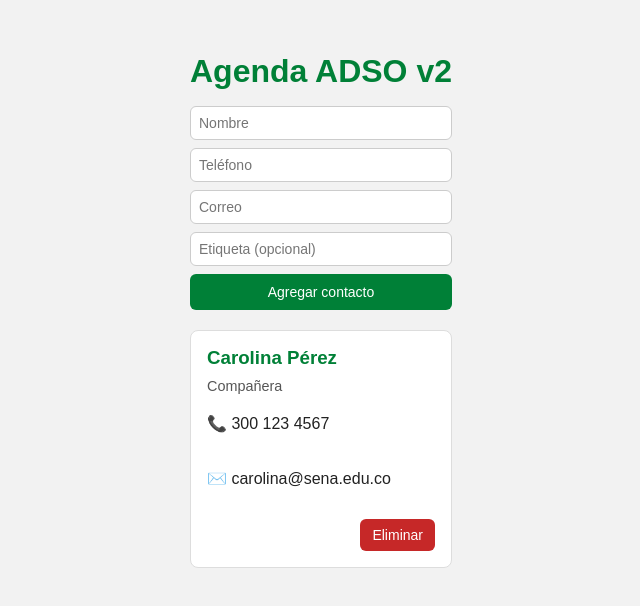
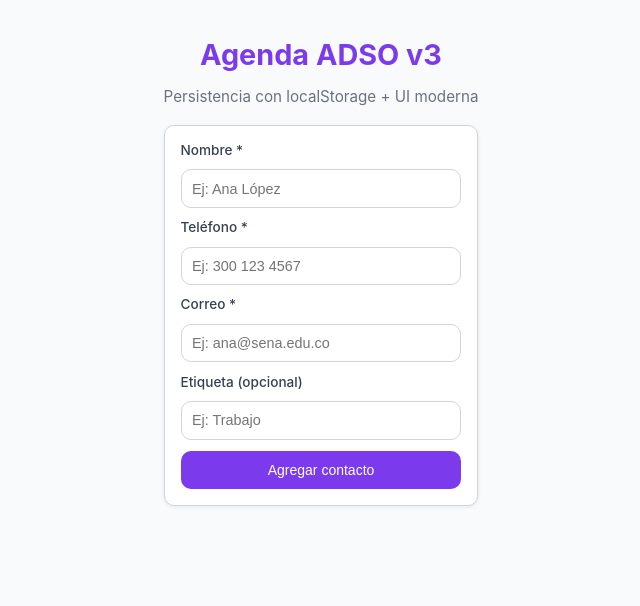
Before and after one commit to AlexanderRm16/Agenda-Adso, a React (Vite) app: page / in a window 1280 px wide. Shown: the top 606 px of the page, without its empty margins (319-959 px from the left). Built offline with nearby package versions, Linux system fonts and the light colour scheme.

Commit message:
Persistencia de contactos en el navegador

```diff
--- a/src/App.css
+++ b/src/App.css
@@ -1,90 +1,113 @@
-/* Contenedor principal de toda la aplicación */
-.app-container {
-  max-width: 400px;       /* ancho tipo app móvil */
-  margin: 20px auto;      /* centra la app en la pantalla */
-  font-family: sans-serif;
+:root {
+  --morado: #7c3aed;
+  --morado-oscuro: #5b21b6;
+  --gris: #374151;
+  --borde: #d1d5db;
+  --error: #dc2626;
+  --radio: 10px;
+  --shadow: 0 1px 4px rgba(0, 0, 0, 0.08);
 }
 
-/* Título grande "Agenda ADSO 📒" */
+body {
+  background: #f8fafc;
+  font-family: "Inter", Arial, sans-serif;
+  margin: 0;
+  color: var(--gris);
+}
+
+.app-container {
+  max-width: 700px;
+  margin: 2rem auto;
+  padding: 0 1rem;
+}
+
 .app-title {
   text-align: center;
-  color: #008037;         /* verde SENA */
-  margin-bottom: 20px;
+  font-size: 1.8rem;
+  font-weight: 700;
+  color: var(--morado);
+  margin: 0.3rem 0;
 }
 
-/* Texto pequeño bajo el título ("Contactos guardados") */
-.app-subtitle {
+.subtitulo {
   text-align: center;
-  font-size: 14px;
-  color: #555;
-  margin-top: 0;
-  margin-bottom: 16px;
+  font-size: 0.95rem;
+  color: #6b7280;
+  margin-bottom: 1.2rem;
 }
 
-/* Tarjeta de cada contacto */
-.card-contacto {
-  border: 1px solid gray;
-  background-color: #f9f9f9;
-  padding: 10px;
-  margin: 5px 0;
-  border-radius: 8px;
+.form-contacto {
+  background: #fff;
+  padding: 1rem;
+  border: 1px solid var(--borde);
+  border-radius: var(--radio);
+  box-shadow: var(--shadow);
+  display: flex;
+  flex-direction: column;
+  gap: 0.7rem;
+  margin-bottom: 1.2rem;
 }
 
-/* Nombre del contacto dentro de la tarjeta */
-.card-nombre {
-  margin: 0 0 6px 0;
-  font-size: 16px;
-  font-weight: bold;
+label {
+  font-size: 0.85rem;
+  font-weight: 500;
 }
 
-/* Líneas de información (teléfono, correo) */
-.card-linea {
-  margin: 4px 0;
-  font-size: 14px;
+input {
+  padding: 0.65rem;
+  border: 1px solid var(--borde);
+  border-radius: var(--radio);
+  font-size: 0.9rem;
 }
 
-/* Etiqueta del contacto (por ejemplo "Instructor", "Cliente", "Compañera") */
-.card-etiqueta {
-  margin: 4px 0;
-  font-size: 12px;
-  color: green;
+.btn-primario {
+  background: var(--morado);
+  color: #fff;
+  padding: 0.7rem;
+  border: 0;
+  border-radius: var(--radio);
+  cursor: pointer;
+  transition: 0.2s;
 }
 
-/* Nota final al pie ("Versión 0.1...") */
-.app-nota {
-  font-size: 12px;
-  text-align: center;
-  margin-top: 30px;
-  color: #888;
+.btn-primario:hover {
+  background: var(--morado-oscuro);
 }
-.app-container { max-width: 520px; margin: 2rem auto; font-family: Arial, sans-serif; }
-.app-title { color:#008037; text-align:center; margin-bottom:1rem; }
 
-.form-contacto { display:flex; flex-direction:column; gap:8px; margin-bottom:20px; }
-.form-contacto input { padding:8px; border-radius:6px; border:1px solid #ccc; font-size:14px; }
-.form-contacto button { background:#008037; color:#fff; border:0; padding:10px; border-radius:6px; cursor:pointer; }
-.form-contacto button:hover { background:#006b2f; }
+.tarjeta-contacto {
+  background: #fff;
+  border: 1px solid var(--borde);
+  border-radius: var(--radio);
+  padding: 1rem;
+  box-shadow: var(--shadow);
+  display: flex;
+  flex-direction: column;
+  gap: 0.4rem;
+  margin-bottom: 0.7rem;
+}
 
-.tarjeta-contacto { border:1px solid #ddd; border-radius:8px; padding:1rem; background:#fff; margin-bottom:.5rem; }
-.tarjeta-contacto h3 { color:#008037; margin:0 0 .3rem; }
-.btn-eliminar { margin-top:.15rem; background:#c62828; color:#fff; border:0; padding:.5rem .75rem; border-radius:6px; cursor:pointer; }
-.btn-eliminar:hover { background:#8e0000; }
+.tarjeta-contacto h3 {
+  margin: 0;
+  font-weight: 600;
+  color: var(--morado-oscuro);
+}
 
-/* Espaciados dentro de la tarjeta */
-.tarjeta-contacto { display: flex; flex-direction: column; gap: 4px; }
-
-/* Estilo opcional para las líneas de datos */
-.tarjeta-contacto .dato { margin: 0; color: #333; }
-
-/* La etiqueta (rol) en su propia línea */
-.tarjeta-contacto .tag {
-  margin: 0;
-  color: #555;
-  font-size: 0.9rem;}
-
-  /* Contenedor del botón: lo empuja hacia la derecha y separa del contenido */
-.tarjeta-contacto .acciones {
-  margin-top: 8px;
+.acciones {
   display: flex;
   justify-content: flex-end;
+  margin-top: 0.3rem;
 }
+
+.btn-eliminar {
+  background: var(--error);
+  color: #fff;
+  padding: 0.45rem 0.75rem;
+  border: 0;
+  border-radius: var(--radio);
+  cursor: pointer;
+  font-size: 0.85rem;
+}
+
+.btn-eliminar:hover {
+  filter: brightness(0.85);
+}
--- a/src/App.jsx
+++ b/src/App.jsx
@@ -1,48 +1,42 @@
-import { useState } from "react";
+import { useState, useEffect } from "react";
 import "./App.css";
+import FormularioContacto from "./Componentes/FormularioContacto";
 import ContactoCard from "./Componentes/ContactoCard";
-import FormularioContacto from "./Componentes/FormularioContacto";
 
 export default function App() {
-  const [contactos, setContactos] = useState([
-    {
-      id: 1,
-      nombre: "Carolina Pérez",
-      telefono: "300 123 4567",
-      correo: "carolina@sena.edu.co",
-      etiqueta: "Compañera",
-    },
-  ]);
+  const contactosGuardados =
+    JSON.parse(localStorage.getItem("contactos")) || [];
 
-  // Agregar
+  const [contactos, setContactos] = useState(contactosGuardados);
+
+  useEffect(() => {
+    localStorage.setItem("contactos", JSON.stringify(contactos));
+  }, [contactos]);
+
   const agregarContacto = (nuevo) => {
-    setContactos((prev) => [...prev, { id: Date.now(), ...nuevo }]);
+    setContactos((prev) => [...prev, nuevo]);
   };
 
-  // Eliminar
-  const eliminarContacto = (id) => {
-    setContactos((prev) => prev.filter((c) => c.id !== id));
+  const eliminarContacto = (correo) => {
+    setContactos((prev) => prev.filter((c) => c.correo !== correo));
   };
 
   return (
     <main className="app-container">
-      <h1 className="app-title">Agenda ADSO v2</h1>
+      <h1 className="app-title">Agenda ADSO v3</h1>
+      <p className="subtitulo">
+        Persistencia con localStorage + UI moderna
+      </p>
 
       <FormularioContacto onAgregar={agregarContacto} />
 
-      <section className="lista-contactos">
-        {contactos.map((c) => (
-          <ContactoCard
-            key={c.id}
-            id={c.id}
-            nombre={c.nombre}
-            telefono={c.telefono}
-            correo={c.correo}
-            etiqueta={c.etiqueta}
-            onDelete={eliminarContacto}
-          />
-        ))}
-      </section>
+      {contactos.map((c) => (
+        <ContactoCard
+          key={c.correo}
+          {...c}
+          onEliminar={eliminarContacto}
+        />
+      ))}
     </main>
   );
 }
--- a/src/Componentes/ContactoCard.jsx
+++ b/src/Componentes/ContactoCard.jsx
@@ -1,25 +1,12 @@
-export default function ContactoCard({
-  id,
-  nombre,
-  telefono,
-  correo,
-  etiqueta,
-  onDelete,
-}) {
+export default function ContactoCard({ nombre, telefono, correo, etiqueta, onEliminar }) {
   return (
     <article className="tarjeta-contacto">
-      <h3>{nombre} </h3>
-      {etiqueta && <p className="tag">{etiqueta}</p>}
+      <h3>{nombre}</h3>
       <p>📞 {telefono}</p>
-      {correo && <p>✉️ {correo}</p>}
-
-
+      <p>✉️ {correo}</p>
+      {etiqueta && <p>{etiqueta}</p>}
       <div className="acciones">
-        <button
-          type="button"
-          className="btn-eliminar"
-          onClick={() => onDelete(id)}
-        >
+        <button className="btn-eliminar" onClick={() => onEliminar(correo)}>
           Eliminar
         </button>
       </div>
--- a/src/Componentes/FormularioContacto.jsx
+++ b/src/Componentes/FormularioContacto.jsx
@@ -3,8 +3,8 @@
 export default function FormularioContacto({ onAgregar }) {
   const [form, setForm] = useState({
     nombre: "",
+    telefono: "",
     correo: "",
-    telefono: "",
     etiqueta: "",
   });
 
@@ -14,42 +14,43 @@
   };
 
   const onSubmit = (e) => {
-    e.preventDefault(); // evita recargar
-    if (!form.nombre.trim() || !form.telefono.trim()) {
-      alert("Completa al menos Nombre y Teléfono");
-      return;
-    }
-    onAgregar(form); // App agrega id y actualiza la lista
-    setForm({ nombre: "", correo: "", telefono: "", etiqueta: "" }); // limpiar
+    e.preventDefault();
+    if (!form.nombre || !form.telefono || !form.correo) return;
+    onAgregar(form);
+    setForm({ nombre: "", telefono: "", correo: "", etiqueta: "" });
   };
 
   return (
-    <form onSubmit={onSubmit} className="form-contacto">
+    <form className="form-contacto" onSubmit={onSubmit}>
+      <label>Nombre *</label>
       <input
         name="nombre"
-        placeholder="Nombre"
         value={form.nombre}
         onChange={onChange}
+        placeholder="Ej: Ana López"
       />
+      <label>Teléfono *</label>
       <input
         name="telefono"
-        placeholder="Teléfono"
         value={form.telefono}
         onChange={onChange}
+        placeholder="Ej: 300 123 4567"
       />
+      <label>Correo *</label>
       <input
         name="correo"
-        placeholder="Correo"
         value={form.correo}
         onChange={onChange}
+        placeholder="Ej: ana@sena.edu.co"
       />
+      <label>Etiqueta (opcional)</label>
       <input
         name="etiqueta"
-        placeholder="Etiqueta (opcional)"
         value={form.etiqueta}
         onChange={onChange}
+        placeholder="Ej: Trabajo"
       />
-      <button type="submit">Agregar contacto</button>
+      <button className="btn-primario">Agregar contacto</button>
     </form>
   );
 }
```
